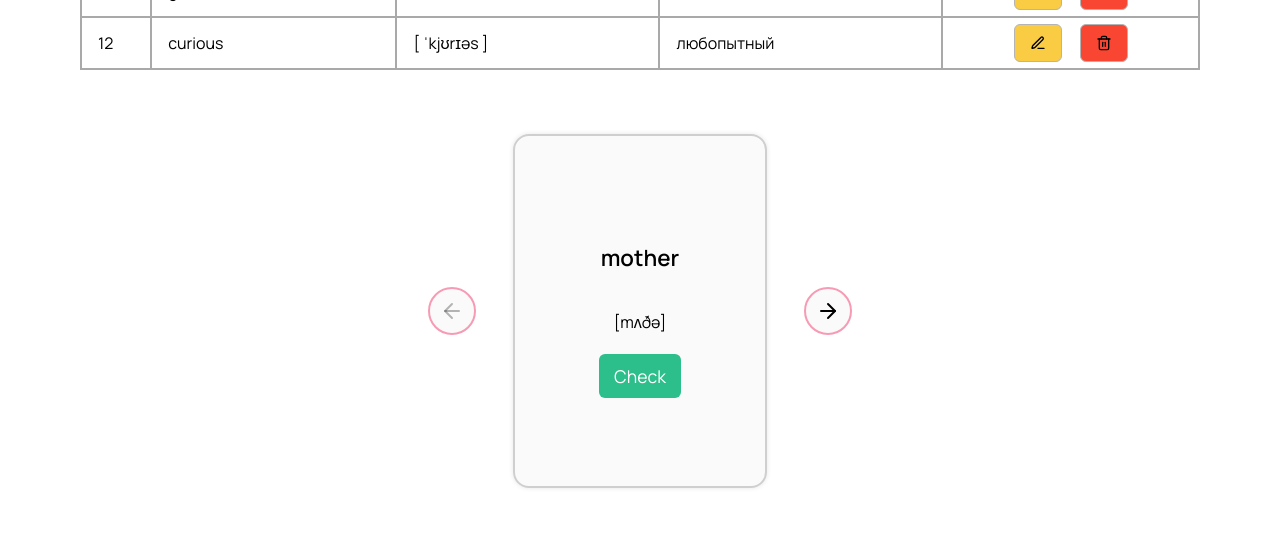
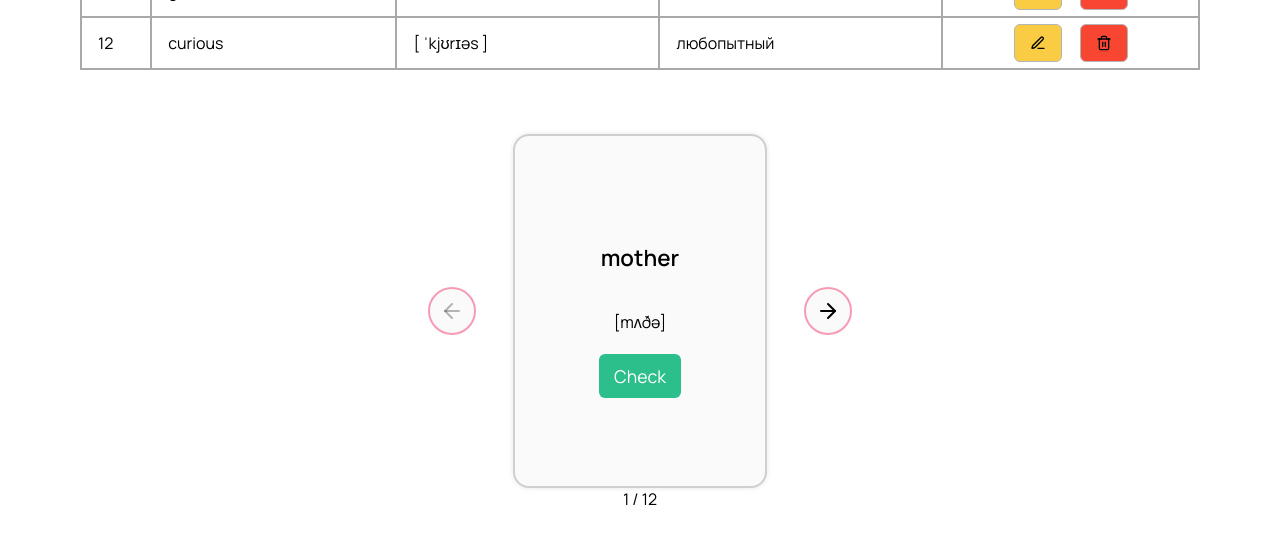
Before and after one commit to takaza-codes/learning-language-app, a React (Create React App) app: page / in a window 1280 px wide. Shown: the part 662-1206 px from the top of the page. Built offline with nearby package versions, Linux system fonts and the light colour scheme.

Commit message:
add progress numbers

```diff
--- a/src/components/WordCards/WordCards.jsx
+++ b/src/components/WordCards/WordCards.jsx
@@ -4,6 +4,7 @@ import WordCard from "./WordCard/WordCard";
 import styles from "./WordCards.module.scss";
 import { ArrowRight, ArrowLeft } from "lucide-react";
 import { motion, AnimatePresence } from "framer-motion";
+import { div } from "framer-motion/client";
 
 function WordCards() {
   const [cardIndex, setCardIndex] = useState(0);
@@ -26,6 +27,7 @@ function WordCards() {
   };
 
   return (
+    <div className={styles.slider}>
       <div className={styles.cardsContainer}>
         <button
           className={styles.clickButton}
@@ -63,6 +65,12 @@ function WordCards() {
           <ArrowRight />
         </button>
       </div>
+      <div className="progressBar">
+        {cardIndex < wordList.length
+          ? `${cardIndex + 1} / ${wordList.length}`
+          : ""}
+      </div>
+    </div>
   );
 }
 
--- a/src/components/WordCards/WordCards.module.scss
+++ b/src/components/WordCards/WordCards.module.scss
@@ -1,10 +1,14 @@
 @import "../../styles/variables";
+
+.slider {
+  display: flex;
+  flex-flow: column nowrap;
+  align-items: center;
 
   .cardsContainer {
     margin-top: 4rem;
     align-self: center;
     display: flex;
-  flex-flow: row wrap;
     align-items: center;
     gap: 2rem;
 
@@ -53,3 +57,8 @@
       text-align: center;
     }
   }
+
+  .progressBar {
+    display: block;
+  }
+}
```
Lines whose indentation alone changed are shown as unchanged.
